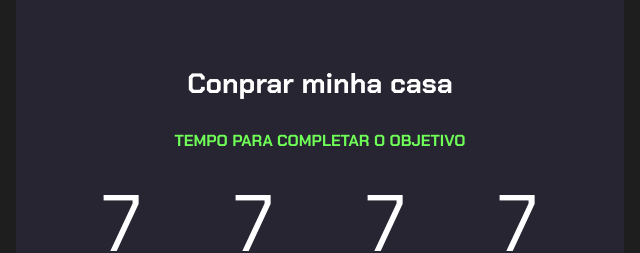
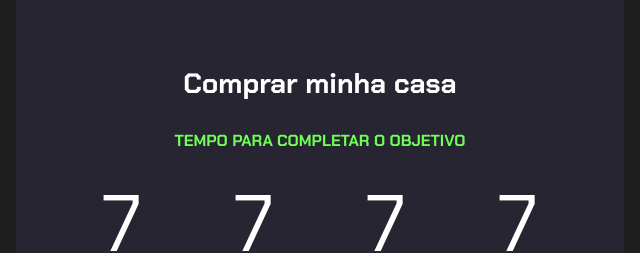
Before and after one commit to eduardarasador/1trimestre, a plain HTML site: page index.html in a window 1280 px wide. Both pictures are taken after a click on the button "Comprar minha casa". Shown: the part 194-447 px from the top of the page, 320-960 px from the left. Drawn offline with Linux system fonts and the light colour scheme.

Commit message:
çççççççççç

```diff
--- a/index.html
+++ b/index.html
@@ -42,7 +42,7 @@
                     </div>
                 </div>
                 <div class="aba-conteudo">
-                    <h3 class="aba-conteudo-titulo-principal">Conprar minha casa</h3>
+                    <h3 class="aba-conteudo-titulo-principal">Comprar minha casa</h3>
                     <h4 class="aba-conteudo-titulo-secundario">Tempo para completar o objetivo</h4>
                     <div class="contador">
                         <div class="contador-digito">
```
